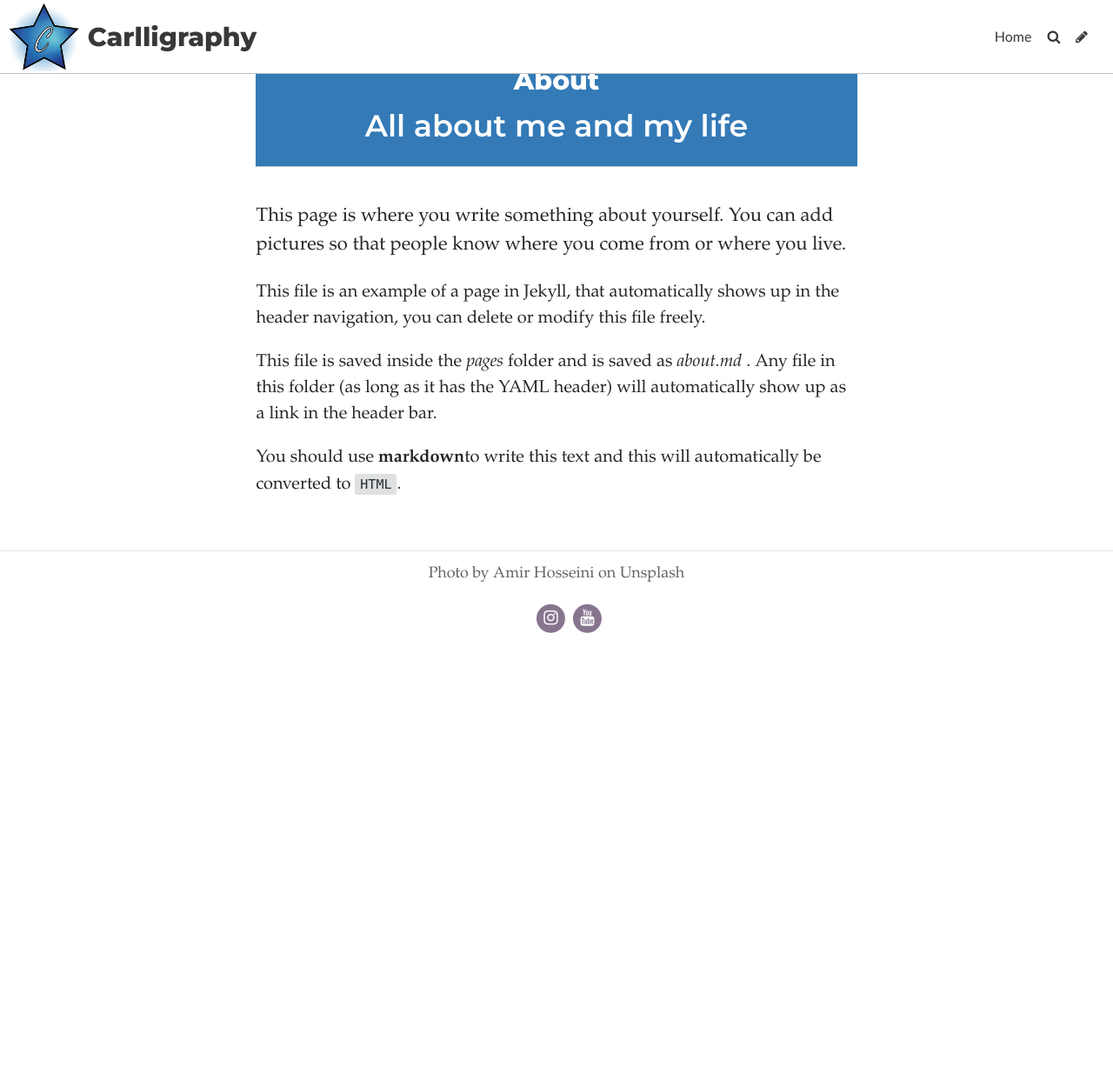
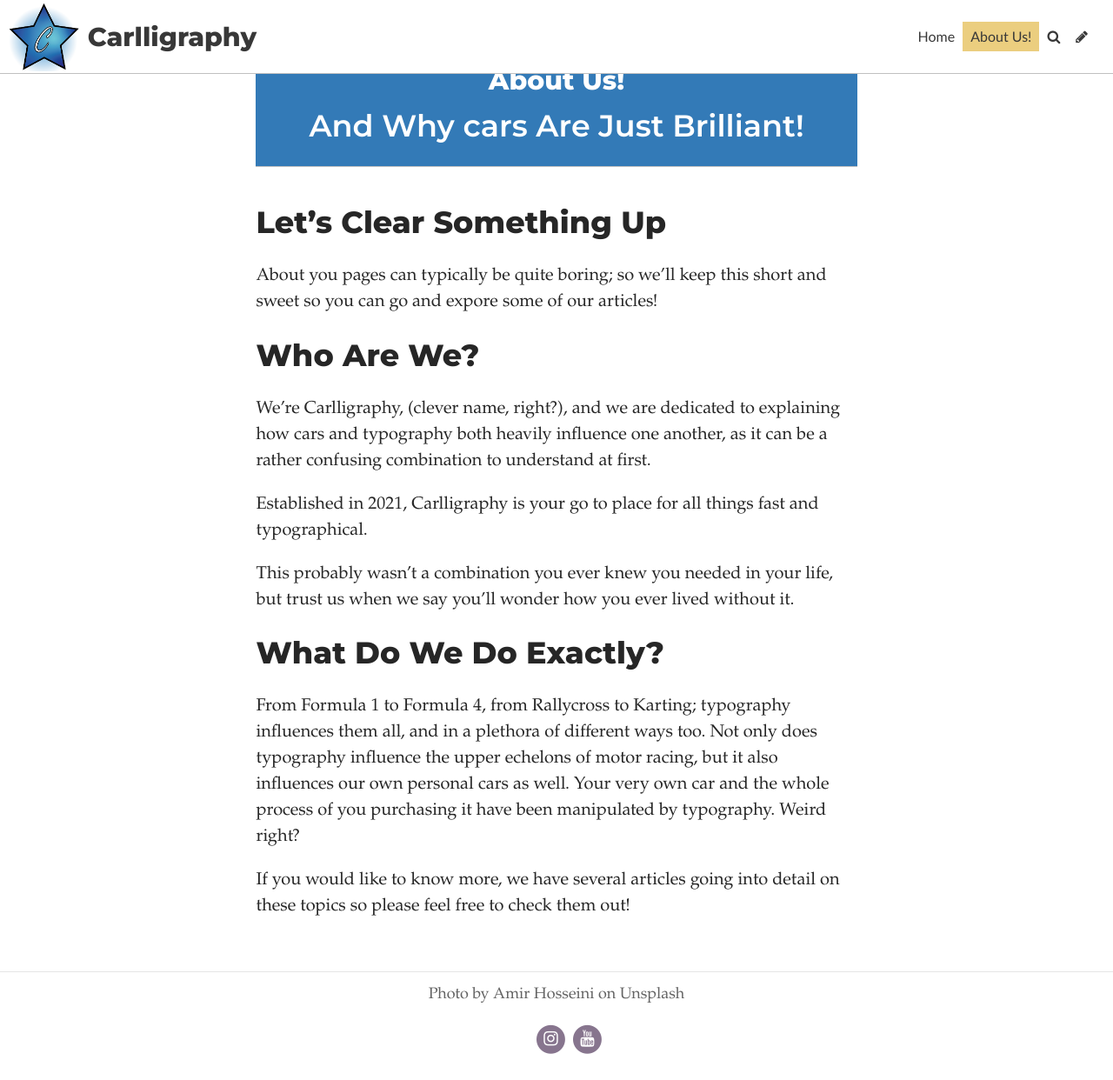
Before and after one commit to 19143507/typographicdesign, a Jekyll site: the page built from pages/about.md, in a window 1280 px wide and 1242 px high. Shown: the whole window at 87% size. Built offline with Jekyll 4.4.1, drawn with Linux system fonts in a browser that asks for light colours; some web fonts are replaced.

Commit message:
Update Page “about”

```diff
--- a/pages/about.md
+++ b/pages/about.md
@@ -1,20 +1,29 @@
 ---
+header_feature_image: /uploads/log.jpg
+title: About Us!
+subtitle: And Why cars Are Just Brilliant!
+permalink: https://carlligraphy.netlify.app/
+date: 2020-06-29T15:36:12.231Z
 layout: page
-title: About
-permalink: /about/
-date: 2020-06-29T15:36:12.231Z
-header_feature_image: /uploads/log.jpg
 published: true
-subtitle: All about me and my life
 tags: null
 description: null
-show: false
+show: true
 ---
+## Let's Clear Something Up
 
-This page is where you write something about yourself. You can add pictures so that people know where you come from or where you live.
+About you pages can typically be quite boring; so we'll keep this short and sweet so you can go and expore some of our articles!
 
-This file is an example of a page in Jekyll, that automatically shows up in the header navigation, you can delete or modify this file freely.
+## Who Are We?
 
-This file is saved inside the _pages_ folder and is saved as _about.md_ . Any file in this folder (as long as it has  the YAML header) will automatically show up as a link in the header bar.
+We're Carlligraphy, (clever name, right?), and we are dedicated to explaining how cars and typography both heavily influence one another, as it can be a rather confusing combination to understand at first.
 
-You should use **markdown**to write this text and this will automatically be converted to `HTML`.
+Established in 2021, Carlligraphy is your go to place for all things fast and typographical.
+
+This probably wasn't a combination you ever knew you needed in your life, but trust us when we say you'll wonder how you ever lived without it.
+
+## What Do We Do Exactly?
+
+From Formula 1 to Formula 4, from Rallycross to Karting; typography influences them all, and in a plethora of different ways too. Not only does typography influence the upper echelons of motor racing, but it also influences our own personal cars as well. Your very own car and the whole process of you purchasing it have been manipulated by typography. Weird right?
+
+If you would like to know more, we have several articles going into detail on these topics so please feel free to check them out!
```
